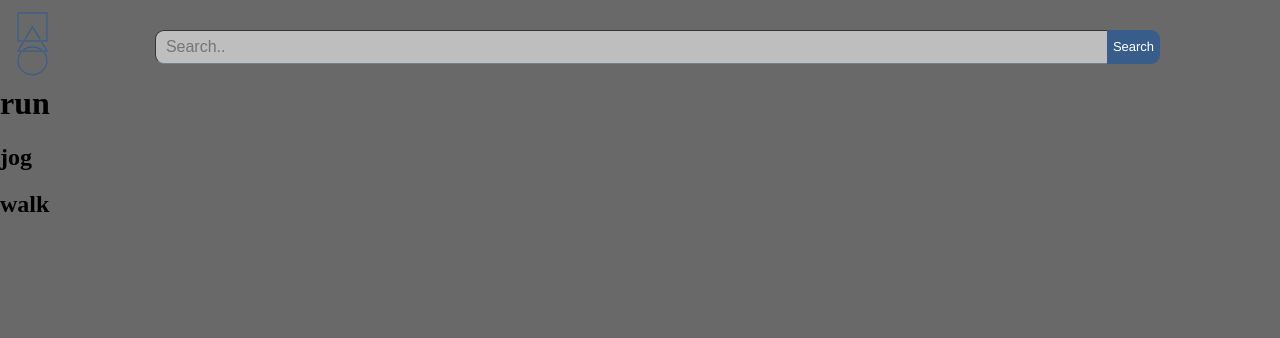
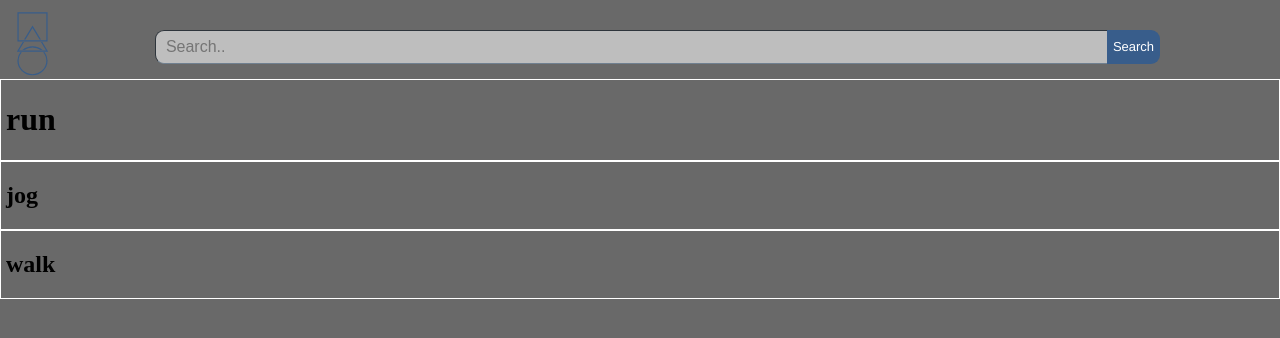
Before and after one commit to maxIrvine/vocabr, a plain HTML site: page page.html in a window 1280 px wide. Drawn offline with nearby package versions, Linux system fonts and the light colour scheme.

Commit message:
styles content for page

```diff
--- a/stylesheets/page.css
+++ b/stylesheets/page.css
@@ -49,3 +49,22 @@ body {
     border: none;
     outline: none;
 }
+
+/* DEFINITION */
+.definition {
+    border: 1px solid white;
+    margin-top: 15px;
+    text-indent: 5px;
+}
+
+/* SYNONYM */
+.synonym {
+    border: 1px solid white;
+    text-indent: 5px;
+}
+
+/* ANTONYM */
+.antonym {
+    border: 1px solid white;
+    text-indent: 5px;
+}
```
